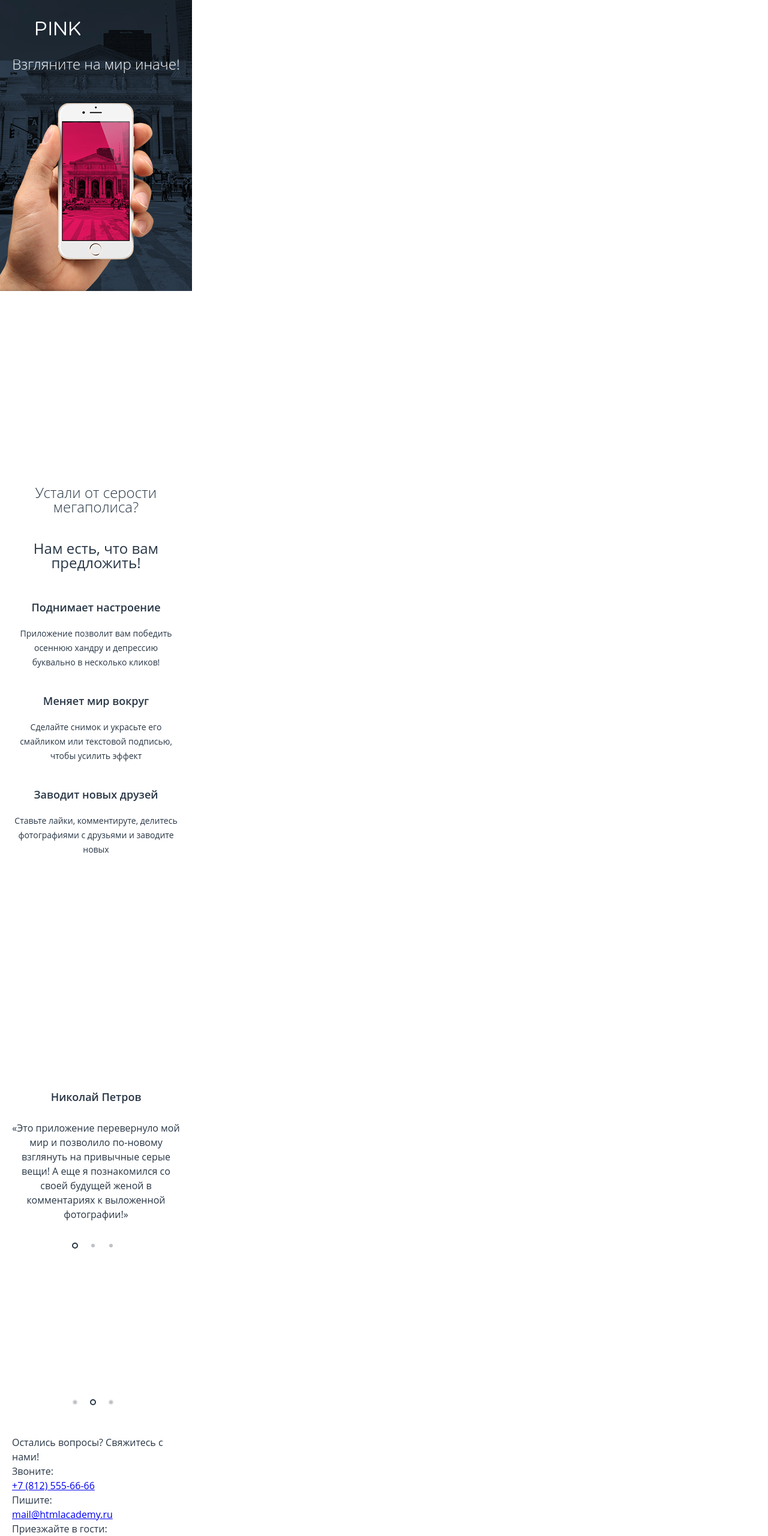
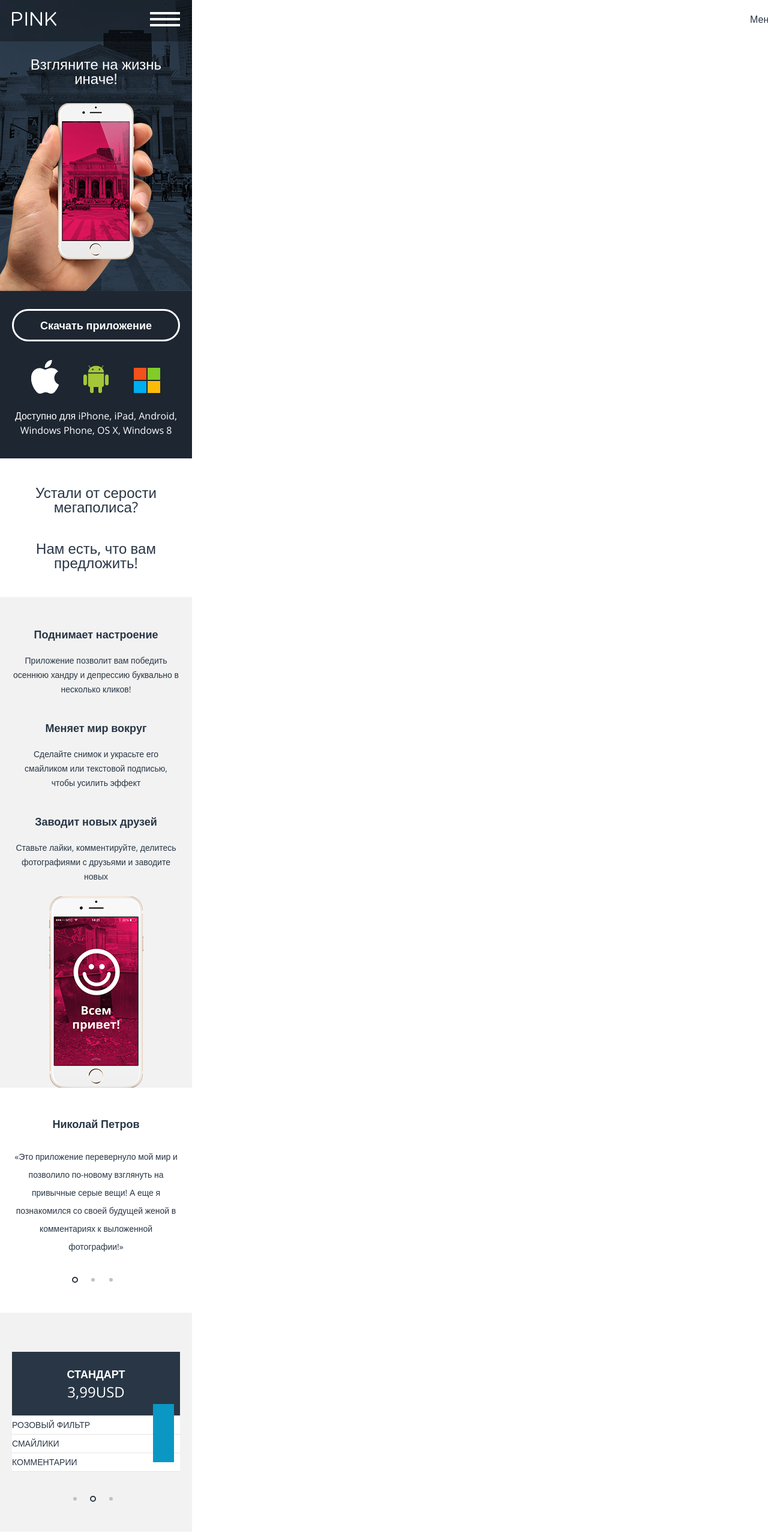
Before and after one commit to OlgaOdnokolova/38936-pink, a website: page index.html in a window 1280 px wide. Shown: the top 2560 px of the page at 60% size. Drawn offline with nearby package versions, Linux system fonts and the light colour scheme; files that its build step writes are made by us from their sources.

Commit message:
верстка без деталей

```diff
--- a/index.html
+++ b/index.html
@@ -3,58 +3,60 @@
 
 <head>
   <meta charset="utf-8">
-  <link href="css/normalize.css" type="text/css" rel="stylesheet">
+  <title>Pink-Главная страница</title>
+  <meta name="viewport" content="width=device-width, initial-scale=1.0">
+  <link href='https://fonts.googleapis.com/css?family=Open+Sans:400,300,700,600,800&subset=latin,cyrillic-ext' rel='stylesheet' type='text/css'>  <link href="css/normalize.css" type="text/css" rel="stylesheet">
   <link href="css/style.css" rel="stylesheet" type="text/css">
-  <title>Pink-Главная страница</title>
 </head>
 
 <body>
 
 <header class="main-header">
   <div class="container"><!-- clearfix в псевдоэлемент-->
-    <figure class="logo">
+    <div class="logo">
       <a href="#"><img src="img/img-logo.png" width="74" height="23" alt="Logo"></a>
-    </figure>
-    <a class="main-menu">
-      <nav class="main-nav">
-        <ul>
-          <li class="main-nav__element"><a href="#"></a></li>
-          <li class="main-nav__element"><a href="#"></a></li>
-          <li class="main-nav__element"><a href="#"></a></li>
-          <li class="main-nav__element"><a href="#"></a></li>
-          <li class="main-nav__element"><a href="#"></a></li>
-        </ul>
-      </nav>
-    </a>
+    </div>
+    <a class="main-menu">Меню</a>
+    <nav class="main-nav">
+      <ul>
+        <li class="main-nav__element"><img src="img/img-logo.png" width="74" height="23" alt="Logo"></li>
+        <li class="main-nav__element"><a href="#">Информация</a></li>
+        <li class="main-nav__element"><a href="#">Блог</a></li>
+        <li class="main-nav__element"><a href="#">Отзывы</a></li>
+        <li class="main-nav__element"><a href="#">Конкурс</a></li>
+      </ul>
+    </nav>
+
   </div>
 </header>
 
 
 <main class="index-main">
+
   <div class="intro  intro--index">
     <div class="container">
-      <p class="intro__slogan">Взгляните на мир иначе!</p>
+      <p class="intro__slogan">Взгляните на жизнь иначе!</p>
     </div>
   </div>
 
-  <div class="download-app">
+  <div class="download-app  download-app--bg">
     <div class="container">
       <a class="download-app__link" href="#">Скачать приложение</a>
-      <a class="download-app__platform" href="#"><img src=""></a>
-      <a class="download-app__platform" href="#"><img src=""></a>
-      <a class="download-app__platform" href="#"><img src=""></a>
+      <a class="download-app__platform" href="#"><img src="img/icon-apple.png" width="46" height="57" alt="platform-apple"></a>
+      <a class="download-app__platform" href="#"><img src="img/icon-android.png" width="42" height="47" alt="platform-android"></a>
+      <a class="download-app__platform  download-app__platform--last" href="#"><img src="img/icon-microsoft.png" width="44" height="42" alt="platform-microsoft"></a>
       <p class="download-app__text">Доступно для iPhone, iPad, Android, Windows Phone, OS X, Windows 8</p>
     </div>
   </div>
 
-  <div class="promo-questions  first-bg">
+  <div class="promo-questions  promo-questions--bg">
     <div class="container">
       <p class="promo-questions__text">Устали от серости мегаполиса?</p>
-      <p class="promo-questionx__text">Нам есть, что вам предложить!</p>
+      <p class="promo-questions__text">Нам есть, что вам предложить!</p>
     </div>
   </div>
 
-  <div class="app-description  second-bg">
+  <div class="app-description  app-description--bg">
     <div class="container">
       <section class="description-item">
         <div class="description-item__title">Поднимает настроение</div>
@@ -68,12 +70,12 @@
 
       <section class="description-item">
         <div class="description-item__title">Заводит новых друзей</div>
-        <p class="description-item__text">Ставьте лайки, комментируте, делитесь фотографиями с друзьями и заводите новых</p>
+        <p class="description-item__text">Ставьте лайки, комментируйте, делитесь фотографиями с друзьями и заводите новых</p>
       </section>
     </div>
   </div>
 
-  <div class="comments-slider  first-bg">
+  <div class="comments-slider  comments-slider--bg">
     <div class="container">
       <input type="radio" id="btn-01" name="toggle1" checked>
       <input type="radio" id="btn-02" name="toggle1">
@@ -86,7 +88,7 @@
       <div class="comments-slider__slides">
         <div class="comments-slider__slide">
           <div class="comments-slider__slide-title">Николай Петров</div>
-          <p class="comment-slider__slide-text">«Это приложение перевернуло мой мир и позволило по-новому взглянуть на привычные серые вещи!
+          <p class="comments-slider__slide-text">«Это приложение перевернуло мой мир и позволило по-новому взглянуть на привычные серые вещи!
             А еще я познакомился со своей будущей женой в комментариях к выложенной фотографии!»
           </p>
         </div>
@@ -94,7 +96,7 @@
     </div>
   </div>
 
-  <div class="packages-slider  second-bg">
+  <div class="packages-slider  packages-slider--bg">
     <div class="container">
       <input type="radio" id="btn-1" name="toggle2">
       <input type="radio" id="btn-2" name="toggle2" checked>
@@ -105,46 +107,46 @@
         <label for="btn-3"></label>
       </div>
       <div class="packages-slider__slides">
-        <div class="package-slider__slide">
+        <div class="packages-slider__slide">
+          <!--<ul>-->
+            <!--<li></li>-->
+            <!--<li></li>-->
+            <!--<li></li>-->
+            <!--<li></li>-->
+          <!--</ul>-->
           <ul>
-            <li></li>
-            <li></li>
-            <li></li>
-            <li></li>
-          </ul>
-          <ul>
-            <li>Стандарт 3,99USD</li>
+            <li>Стандарт <br><span>3,99USD</span></li>
             <li>Розовый фильтр</li>
             <li>Смайлики</li>
             <li>Комментарии</li>
           </ul>
-          <ul>
-            <li></li>
-            <li></li>
-            <li></li>
-            <li></li>
-          </ul>
+          <!--<ul>-->
+            <!--<li></li>-->
+            <!--<li></li>-->
+            <!--<li></li>-->
+            <!--<li></li>-->
+          <!--</ul>-->
         </div>
       </div>
     </div>
   </div>
 
-  <div class="contacts-info  first-bg">
+  <div class="contacts  contacts--bg">
     <div class="container">
-      <p class="contacts-info__promo">Остались вопросы? Свяжитесь с нами!</p>
-      <div class="contacts-info__title">Звоните:</div>
-      <a class="contacts-info__contact" href="tel:+78125556666">+7 (812) 555-66-66</a>
-      <div class="contacts-info__title">Пишите:</div>
-      <a class="contacts-info__contact" href="mailto:mail@htmlacademy.ru">mail@htmlacademy.ru</a>
-      <div class="contacts-info__title">Приезжайте в гости:</div>
-      <div class="contacts-info__contact">ул. Большая Конюшенная, 19/8</div>
+      <p class="contacts__promo">Остались вопросы? Свяжитесь с нами!</p>
+      <div class="contacts__title">Звоните:</div>
+      <a class="contacts__contact" href="tel:+78125556666">+7 (812) 555-66-66</a>
+      <div class="contacts__title">Пишите:</div>
+      <a class="contacts__contact" href="mailto:mail@htmlacademy.ru">mail@htmlacademy.ru</a>
+      <div class="contacts__title">Приезжайте в гости:</div>
+      <div class="contacts__contact">ул. Большая Конюшенная, 19/8</div>
     </div>
   </div>
 </main>
 
 <footer class="index-footer">
   <div class="index-footer__map">
-    <img src="" width="" height="" alt="">
+    <img src="img/img-small_map.jpg" width="320" height="200" alt="map">
   </div>
 </footer>
 
```
Also changed, not shown: img/icon-android.png (added), img/icon-apple.png (added), img/icon-header_menu.png (added), img/icon-microsoft.png (added), img/img-small_map.jpg (added).
